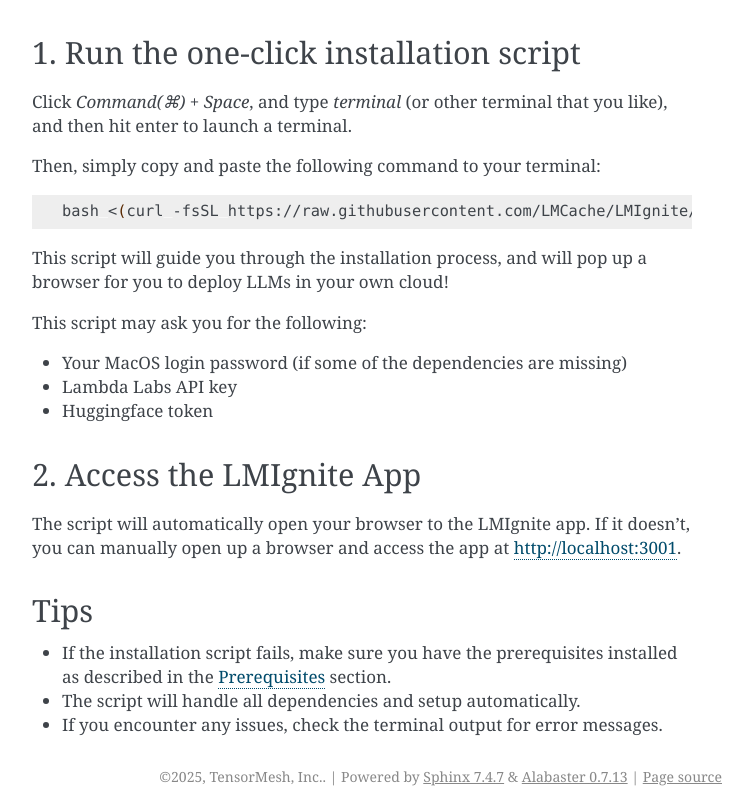
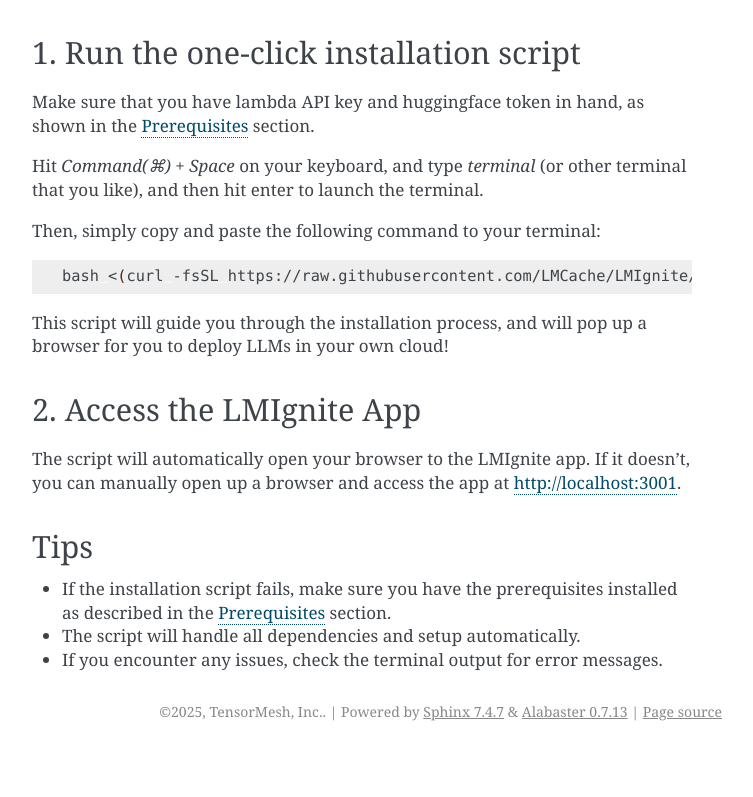
Before and after one commit to LMCache/LMIgnite, a Sphinx documentation site: the page built from docs/source/quickstart/launch-lmignite-app.rst, in a window 1280 px wide, cut to the strip 463-1260 px from the top of the page. Shown: the whole strip, without its empty margins (388-1141 px from the left). Built offline with Sphinx 7.4.7, drawn with Linux system fonts in a browser that asks for light colours; after the commit the page ends 1214 px from its top, so only the background shows below that.

Commit message:
Remove sudo so that we avoid letting user type their login password. (#18)
* try not use sudo

Signed-off-by: Kuntai Du <kuntai@uchicago.edu>

* avoid running sudo during docker isntall by adding --no-quarantine flag

Signed-off-by: Kuntai Du <kuntai@uchicago.edu>

* Fix the bug of docker install failure due to Sha256 hash mismatch by fetching docker

Signed-off-by: Kuntai Du <kuntai@uchicago.edu>

* fix bug on Junchen's side related to brew break

Signed-off-by: Kuntai Du <kuntai@uchicago.edu>

* bug fix to remove docker sudo access

Signed-off-by: Kuntai Du <kuntai@uchicago.edu>

* documentation update to reflect that we dont need sudo anymore

Signed-off-by: Kuntai Du <kuntai@uchicago.edu>

---------

Signed-off-by: Kuntai Du <kuntai@uchicago.edu>

```diff
--- a/docs/source/quickstart/launch-lmignite-app.rst
+++ b/docs/source/quickstart/launch-lmignite-app.rst
@@ -18,7 +18,9 @@
 1. Run the one-click installation script
 ----------------------------------------
 
-Click `Command(⌘) + Space`, and type `terminal` (or other terminal that you like), and then hit enter to launch a terminal.
+Make sure that you have lambda API key and huggingface token in hand, as shown in the :doc:`prerequisites` section.
+
+Hit `Command(⌘) + Space` on your keyboard, and type `terminal` (or other terminal that you like), and then hit enter to launch the terminal.
 
 Then, simply copy and paste the following command to your terminal:
 
@@ -27,12 +29,6 @@
   bash <(curl -fsSL https://raw.githubusercontent.com/LMCache/LMIgnite/refs/heads/main/install.command)
 
 This script will guide you through the installation process, and will pop up a browser for you to deploy LLMs in your own cloud!
-
-This script may ask you for the following:
-
-- Your MacOS login password (if some of the dependencies are missing)
-- Lambda Labs API key
-- Huggingface token
 
 2. Access the LMIgnite App
 --------------------------
```
Also changed, not shown: README.md (+2 -7 lines), 1 other file.
